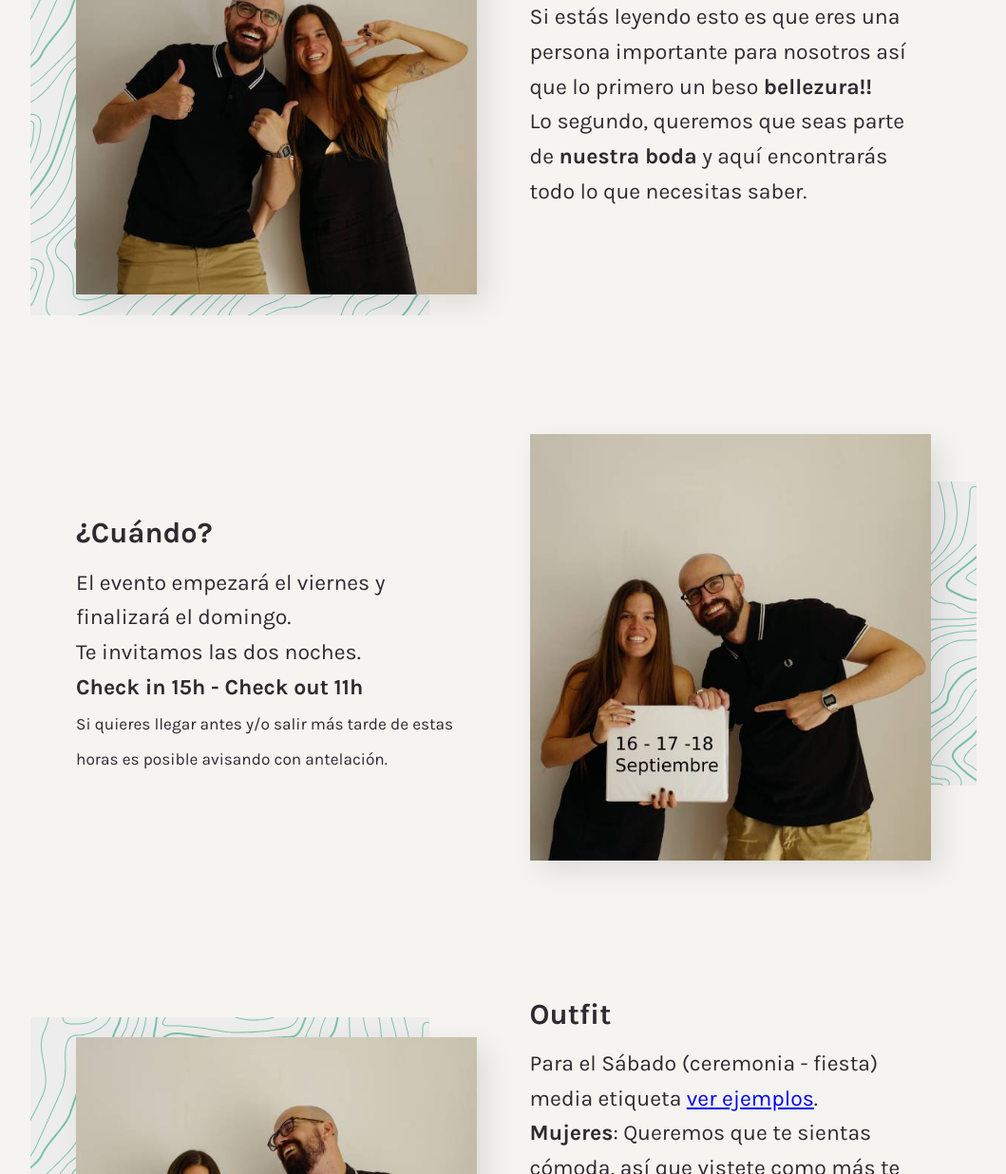
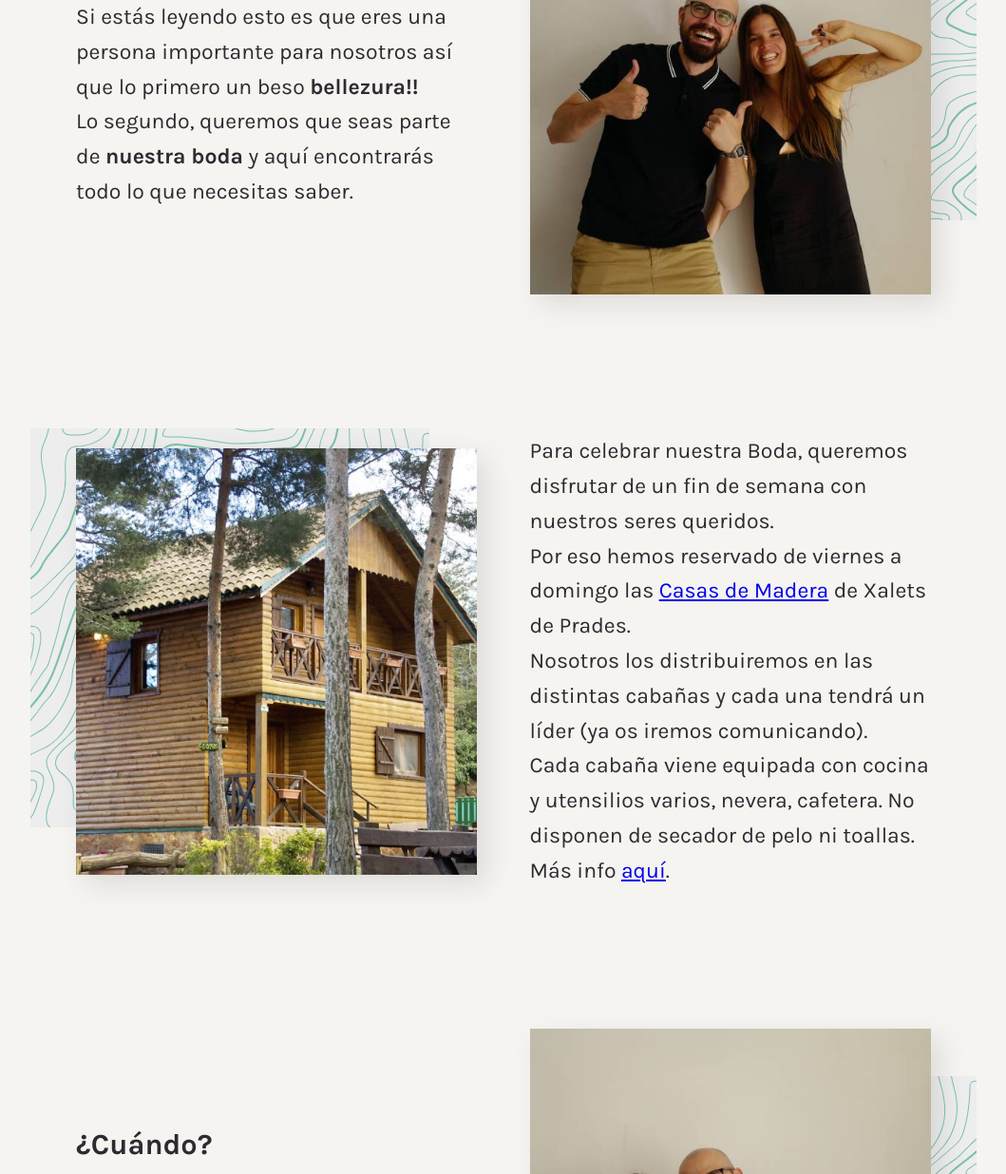
Before and after one commit to didacesteban/web_boda, a plain HTML site: page index.html in a window 1280 px wide. Shown: the part 386-1622 px from the top of the page at 95% size, without its empty margins (110-1169 px from the left). Drawn offline with Linux system fonts and the light colour scheme.

Commit message:
improvements

```diff
--- a/index.html
+++ b/index.html
@@ -42,13 +42,7 @@
             <!-- Info -->
             <section class="grid-row grid-row--center">
                 <!-- Cabin -->
-                <div class="grid-column span-half pt3 pb3 mobile-m order-1">
-                    <div class="relative">
-                        <img class="info-image relative z2" src="./img/portada.jpg" alt="didacvalen">
-                        <div class="pattern pattern--left-down absolute z1"></div>
-                    </div>
-                </div>
-                <div class="grid-column span-half pt3 pb3 mobile-m order-2">
+                <div class="grid-column span-half pt3 pb3 mobile-m order-4">
                     <h3>¡Hola!</h3>
                     <p>Si estás leyendo esto es que eres una persona importante para nosotros así que lo primero un beso
                         <b>bellezura!!</b>
@@ -56,11 +50,39 @@
                         necesitas saber.
                     </p>
                 </div>
+                <div class="grid-column span-half pt3 pb3 mobile-m order-3">
+                    <div class="relative">
+                        <img class="info-image relative z2" src="./img/portada.jpg" alt="Teepee">
+                        <div class="pattern pattern--right-middle absolute z1"></div>
+                    </div>
+                </div>
+                <!-- Cabañas -->
+                <div class="grid-column span-half pt3 pb3 mobile-m order-5">
+                    <div class="relative">
+                        <img class="info-image relative z2" src="./img/cabana.jpg" alt="Fishing">
+                        <div class="pattern pattern--left-up absolute z1"></div>
+                    </div>
+                </div>
+                <div class="grid-column span-half pt3 pb3 mobile-m order-6">
+                    <p>Para celebrar nuestra Boda, queremos disfrutar de un fin de semana con nuestros seres queridos.
+                        <br />Por eso hemos reservado de viernes a domingo las <a
+                            href="https://www.xaletdeprades.com/copia-de-casas-de-madera" target="_blank">Casas de
+                            Madera</a> de Xalets de Prades.
+                        <br />
+                        Nosotros los distribuiremos en las distintas cabañas y cada una tendrá un líder (ya os
+                        iremos
+                        comunicando).
+                        <br />Cada cabaña viene equipada con cocina y utensilios varios, nevera, cafetera. No
+                        disponen de secador de pelo ni toallas.
+                        Más info
+                        <a href="https://www.xaletdeprades.com/" target="_blank">aquí</a>.
+
+                    </p>
+                </div>
                 <!-- Cuando -->
                 <div class="grid-column span-half pt3 pb3 mobile-m order-4">
                     <h3>¿Cuándo?</h3>
                     <p>El evento empezará el viernes y finalizará el domingo.</p>
-                    <p>Te invitamos las dos noches.</p>
                     <p><b>Check in 15h - Check out 11h</b></p>
                     <p><small>Si quieres llegar antes y/o salir más tarde de estas horas es posible avisando con
                             antelación.</small></p>
```
Also changed, not shown: img/cabana.jpg (added), img/cabana1.png (deleted).
